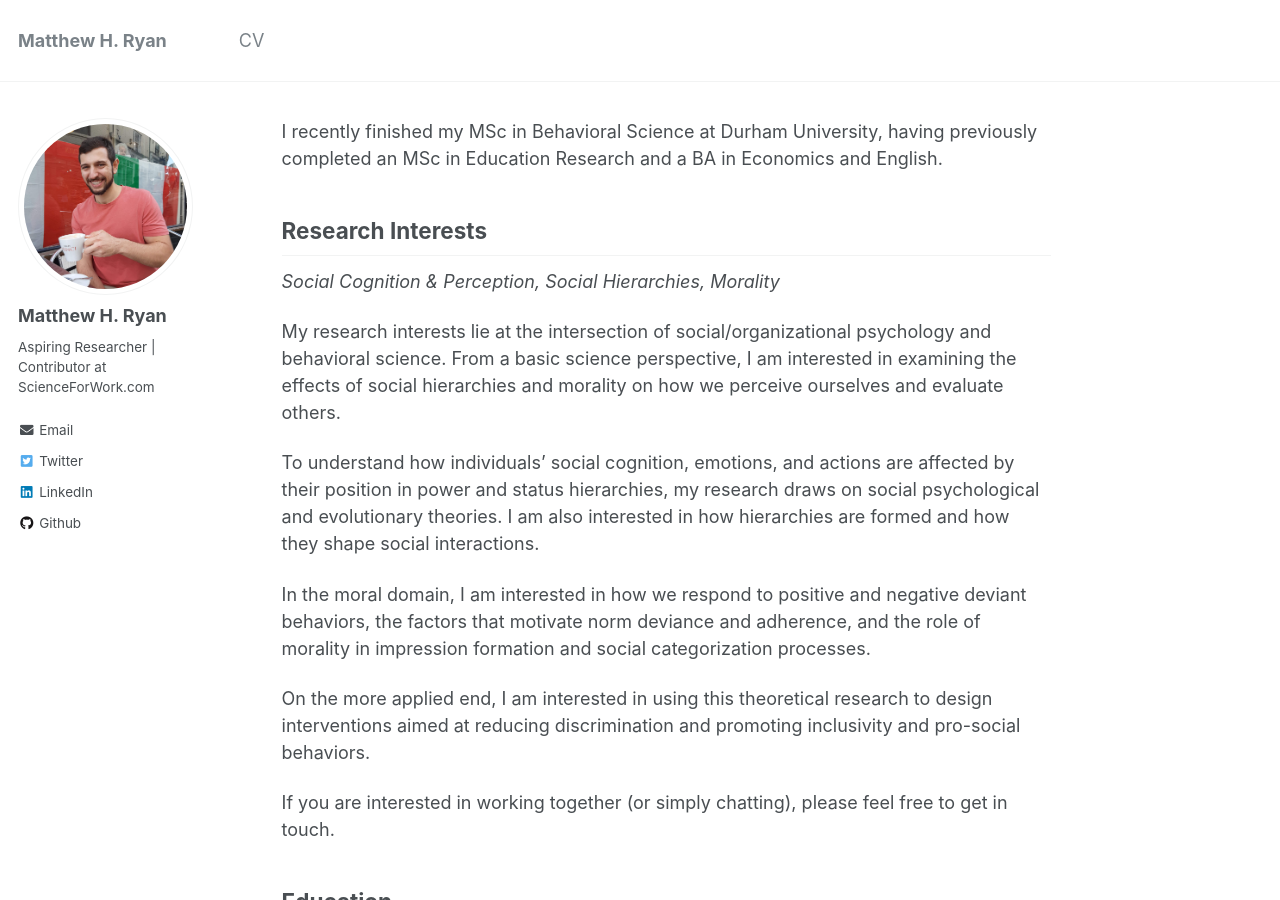
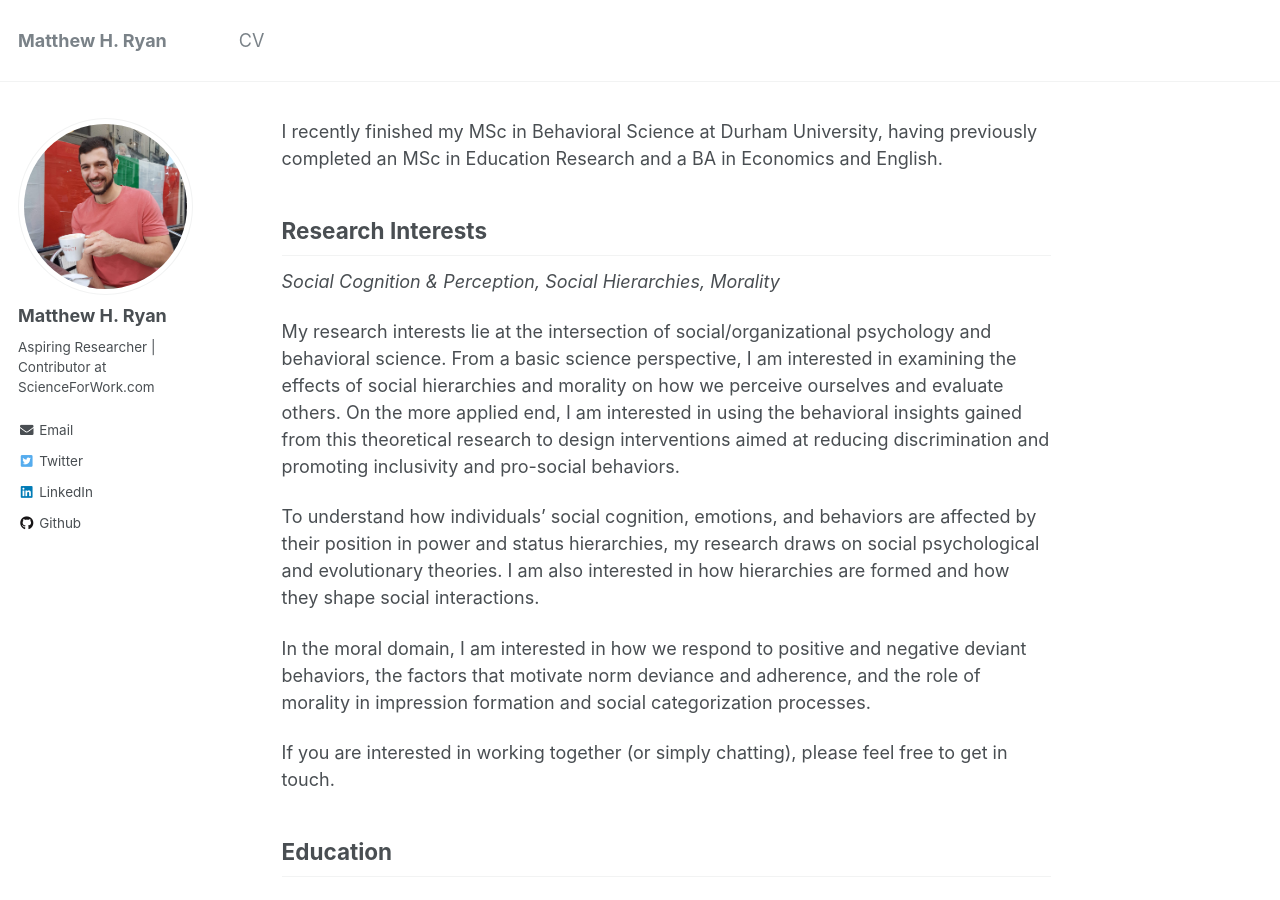
Before and after one commit to mattyhryan/mattyhryan.github.io, a Jekyll site: the page built from _pages/about.md, in a window 1280 px wide and 900 px high. Built offline with Jekyll 4.4.1, drawn with Linux system fonts in a browser that asks for light colours.

Commit message:
Update about.md

```diff
--- a/_pages/about.md
+++ b/_pages/about.md
@@ -13,13 +13,11 @@ I recently finished my MSc in Behavioral Science at Durham University, having pr
 
 *Social Cognition & Perception, Social Hierarchies, Morality*
 
-My research interests lie at the intersection of social/organizational psychology and behavioral science. From a basic science perspective, I am interested in examining the effects of social hierarchies and morality on how we perceive ourselves and evaluate others.
+My research interests lie at the intersection of social/organizational psychology and behavioral science. From a basic science perspective, I am interested in examining the effects of social hierarchies and morality on how we perceive ourselves and evaluate others. On the more applied end, I am interested in using the behavioral insights gained from this theoretical research to design interventions aimed at reducing discrimination and promoting inclusivity and pro-social behaviors.
 
-To understand how individuals' social cognition, emotions, and actions are affected by their position in power and status hierarchies, my research draws on social psychological and evolutionary theories. I am also interested in how hierarchies are formed and how they shape social interactions.
+To understand how individuals' social cognition, emotions, and behaviors are affected by their position in power and status hierarchies, my research draws on social psychological and evolutionary theories. I am also interested in how hierarchies are formed and how they shape social interactions.
 
 In the moral domain, I am interested in how we respond to positive and negative deviant behaviors, the factors that motivate norm deviance and adherence, and the role of morality in impression formation and social categorization processes.
-
-On the more applied end, I am interested in using this theoretical research to design interventions aimed at reducing discrimination and promoting inclusivity and pro-social behaviors.
 
 If you are interested in working together (or simply chatting), please feel free to get in touch.
 
```
